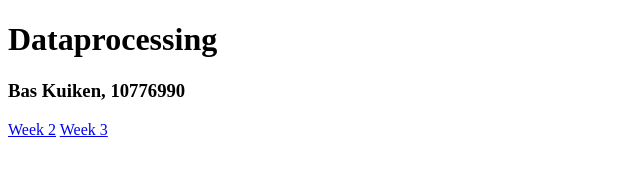
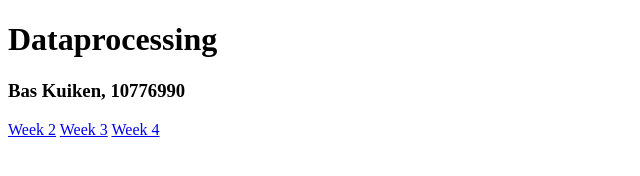
Before and after one commit to Slabestek/Dataprocessing, a plain HTML site: page index.html in a window 1280 px wide. Shown: the full height of the page, 0-640 px from the left. Drawn offline with Linux system fonts and the light colour scheme.

Commit message:
updated index for week 4

```diff
--- a/index.html
+++ b/index.html
@@ -7,5 +7,6 @@
 	<p>
 		<a href="homework/week_2/index.html">Week 2</a>
 		<a href="homework/week_3/barchart.html">Week 3</a>
+		<a href="homework/week_4/scatterplot.html">Week 4</a>
 	</p>
 </body>
```
